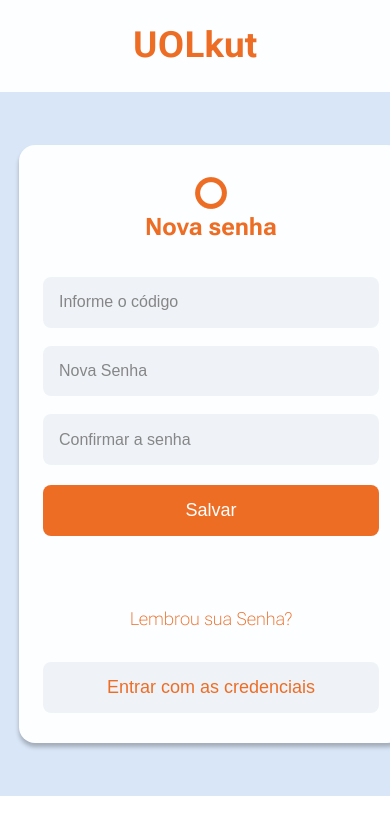
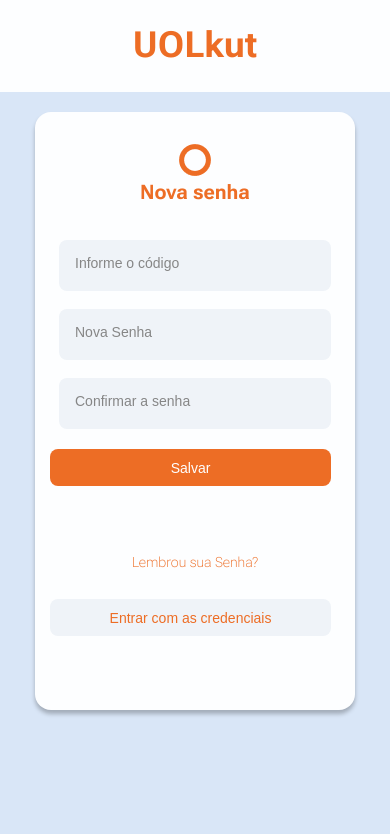
Before and after one commit to vitormen/Desafio-Semana-X-, a React (Vite) app: page /newpassword in a window 390 px wide. Shown: the top 834 px of the page. Built offline with nearby package versions, Linux system fonts and the light colour scheme; a web font is replaced by a local one.

Commit message:
:sparkles: feat: better responsiviness for New Password key

```diff
--- a/src/pages/NewPassword/styles.ts
+++ b/src/pages/NewPassword/styles.ts
@@ -15,6 +15,11 @@
   box-sizing: border-box;
   padding: 0.22rem;
   height: calc(100vh - 8.75rem);
+
+  @media (max-width: 768px) {
+    height: calc(100vh - 5.75rem);
+    align-items: start;
+    gap: 0;
 `;
 
 export const NewPasswordMenu = styled.div`
@@ -30,6 +35,12 @@
   color: #868686;
   font-size: 1rem;
   padding: 1rem 1.5rem 1.87rem 1.5rem;
+
+  @media (max-width: 768px) {
+    max-width: 20rem;
+    width: 100%;
+    margin: 1.06rem 1.25rem 8rem;
+  }
 `;
 
 export const MenuHeader = styled.div`
@@ -45,6 +56,11 @@
   font-size: 1.5rem;
   font-weight: 600;
   margin: 0;
+
+  @media (max-width: 768px) {
+    font-size: 1.25rem;
+    font-weight: 800;
+  }
 `;
 
 export const input = styled.input`
@@ -56,6 +72,14 @@
   border-radius: 0.5rem;
   background: #EFF3F8;
   border: none;
+
+  @media (max-width: 768px) {
+    width: 100%;
+    max-width: 17.5625rem;
+    padding: 0.56rem 0 0.94rem 1rem;
+    font-size: 0.875rem;
+  }
+
   &:focus{
     outline:none;
   }
@@ -78,6 +102,12 @@
   font-size: 1.125rem;
   font-weight: 400;
   line-height: normal;
+
+  @media (max-width: 768px) {
+    width: 17.5625rem;
+    height: 2.3125rem;
+    font-size: 0.875rem;
+  }
 `;
 
 export const ClickText = styled.div`
@@ -90,6 +120,10 @@
   margin-top: 3.37rem;
   display: flex;
   align-self: center;
+
+  @media (max-width: 768px) {
+    font-size: 0.875rem;
+  }
 `;
 
 export const AlternativeButton = styled.button`
@@ -107,4 +141,10 @@
   line-height: normal;
   cursor: pointer;
   margin-top: 0.94rem;
+
+  @media (max-width: 768px) {
+    width: 17.5625rem;
+    height: 2.3125rem;
+    font-size: 0.875rem;
+  }
 `;
```
